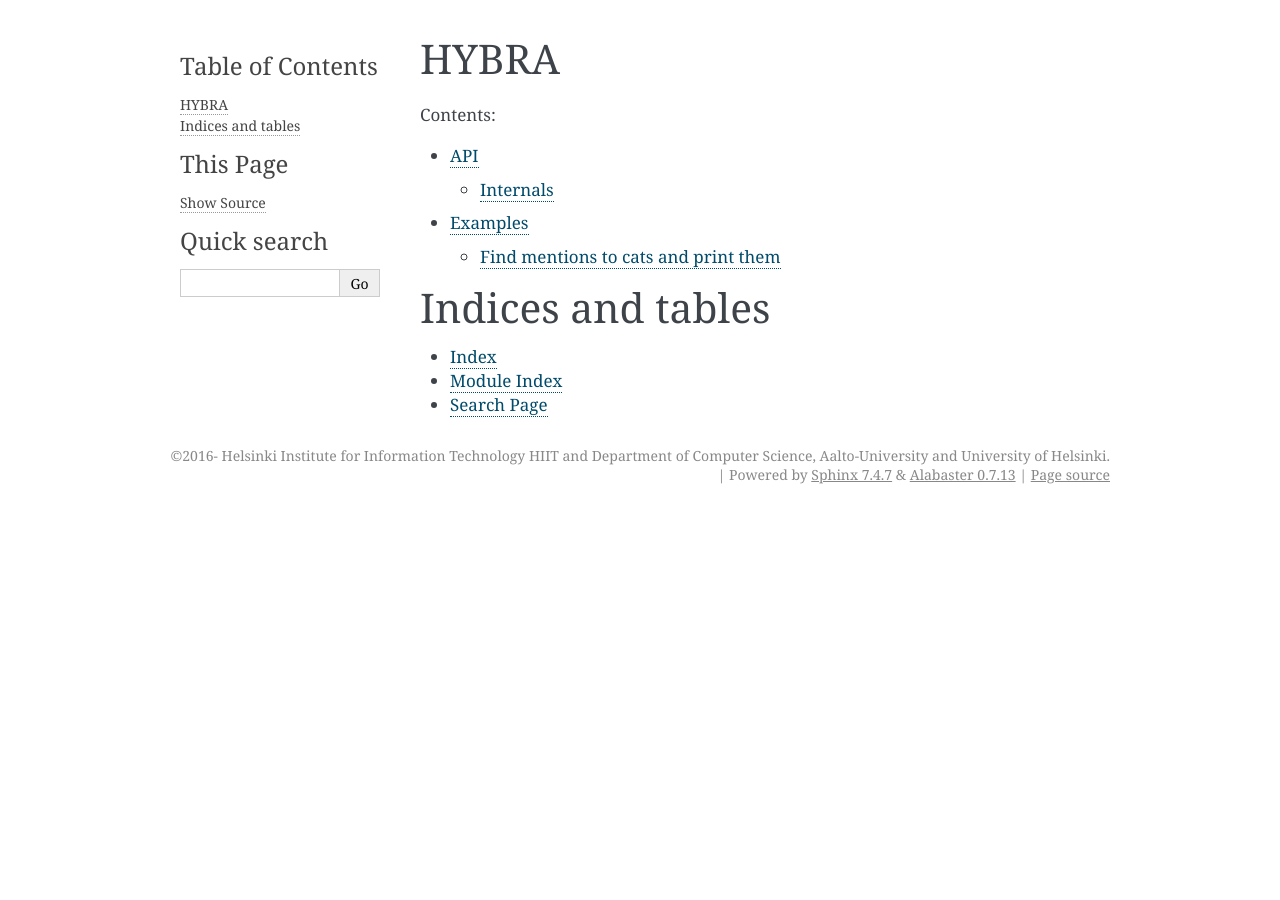
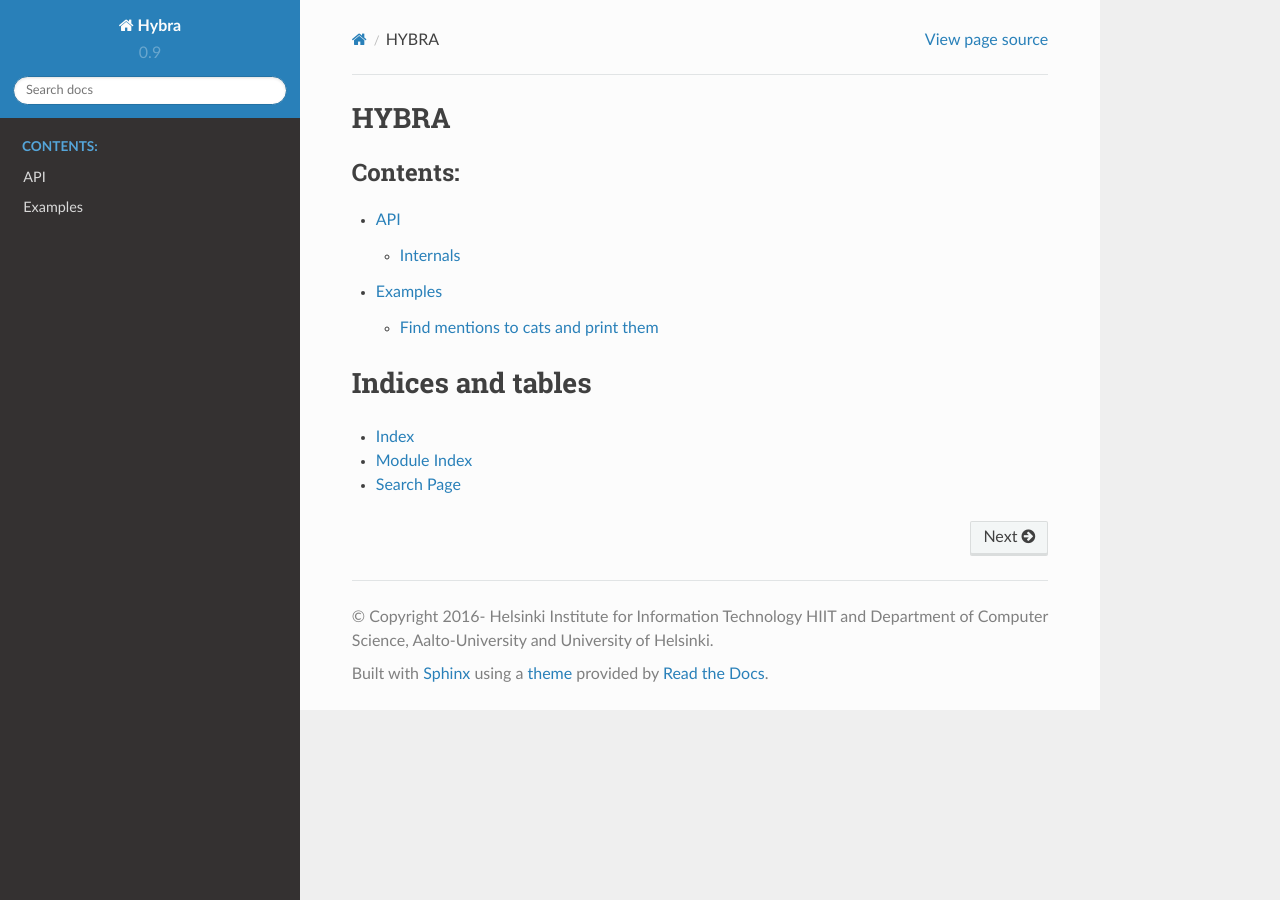
Before and after one commit to HIIT/hybra-core, a Sphinx documentation site: the page built from docs/index.rst, in a window 1280 px wide. Built offline with Sphinx 7.4.7 and the Read the Docs theme 2.0.0, drawn with Linux system fonts in a browser that asks for light colours.

Commit message:
Try rtd theme for documentation

```diff
--- a/docs/conf.py
+++ b/docs/conf.py
@@ -19,6 +19,8 @@
 import os
 import sys
 sys.path.insert(0, os.path.abspath('../core'))
+
+import sphinx_rtd_theme
 
 
 # -- General configuration ------------------------------------------------
@@ -87,7 +89,9 @@ todo_include_todos = True
 # The theme to use for HTML and HTML Help pages.  See the documentation for
 # a list of builtin themes.
 #
-html_theme = 'alabaster'
+#html_theme = 'alabaster'
+html_theme = "sphinx_rtd_theme"
+html_theme_path = [sphinx_rtd_theme.get_html_theme_path()]
 
 # Theme options are theme-specific and customize the look and feel of a theme
 # further.  For a list of options available for each theme, see the
--- a/requirements.txt
+++ b/requirements.txt
@@ -11,3 +11,4 @@ requests==2.9.1
 scikit-learn==0.17.1
 scipy==0.17.1
 wordcloud
+pip install sphinx_rtd_theme
```
